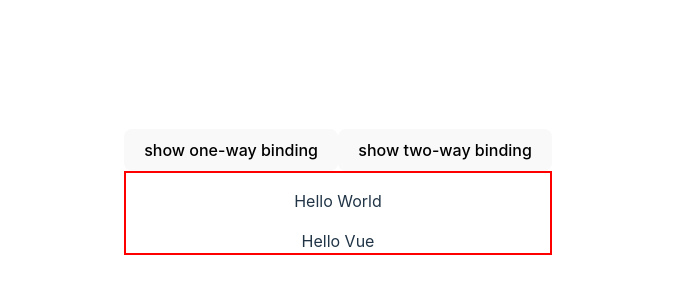
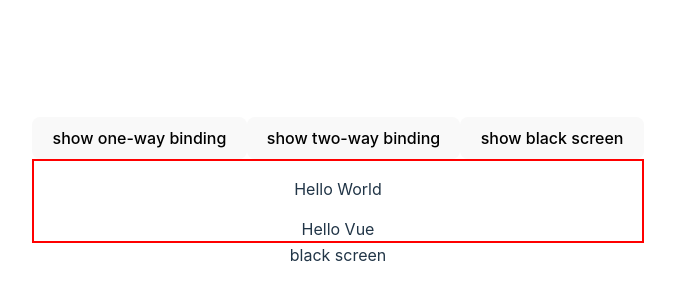
Before and after one commit to Theodora91131/Vue.js, a Vue app in the folder vue_web/: page / in a window 1280 px wide. Shown: the part 208-508 px from the top of the page, without its empty margins (302-977 px from the left). Built offline with nearby package versions, Linux system fonts and the light colour scheme.

Commit message:
feat:button show black screen

```diff
--- a/vue_web/src/components/componentA.vue
+++ b/vue_web/src/components/componentA.vue
@@ -3,17 +3,16 @@ import {ref} from "@vue/reactivity"
 const data = "Hello Vue"
 const text = ref("123")
 const view = ref(1)
-const changeView=()=>{
-    view.value = 2
+const changeView=(index)=>{
+    view.value = index
 }
-const changeView2=()=>{
-    view.value = 1
-}
+
 </script>
 
 <template>
-<button v-on:click="changeView">show one-way binding</button>
-<button v-on:click="changeView2">show two-way binding</button>
+<button v-on:click="changeView(1)">show one-way binding</button>
+<button @click="changeView(2)">show two-way binding</button>
+<button @click="changeView(100)">show black screen </button>
 <div class ="container-1" v-if="view==1">
  <p>Hello World</p>
  <!--data one-way binding-->
@@ -24,6 +23,7 @@ const changeView2=()=>{
 <input type = "text" v-model="text"/>
 <p>{{ text }}</p>
 </div>
+<div v-else> black screen </div>
 </template>
 
 <style >
```
